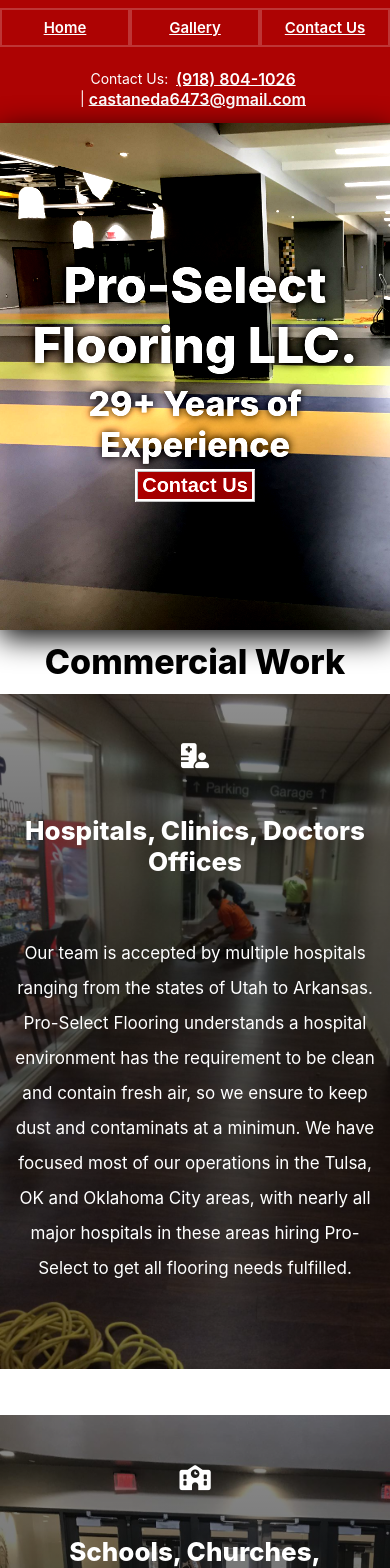
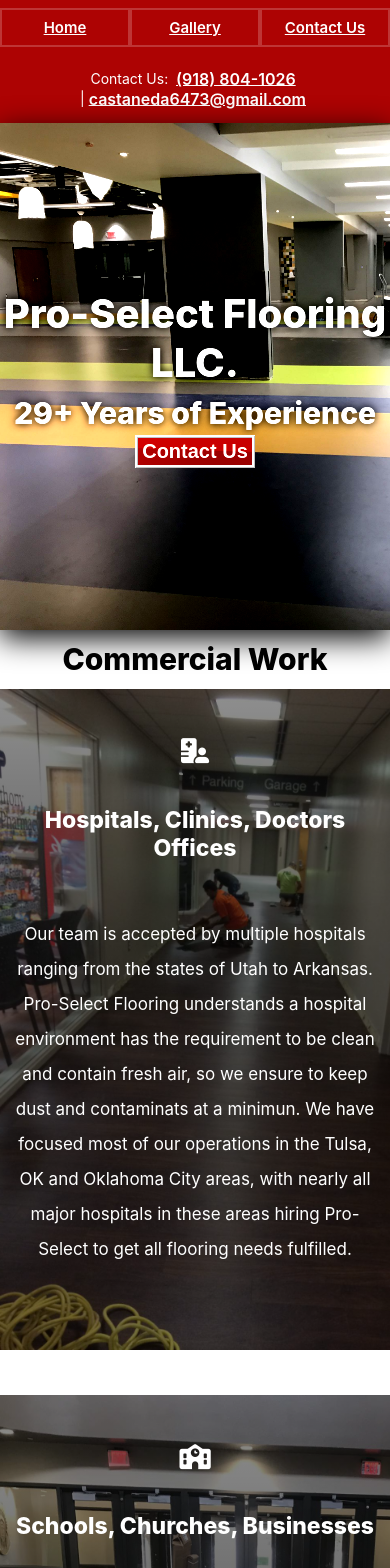
Before and after one commit to Perezented/PSF, a React (Create React App) app: page / in a window 390 px wide. Shown: the top 1568 px of the page. Built offline with nearby package versions, Linux system fonts and the light colour scheme.

Commit message:
Better font sizing for phones

```diff
--- a/src/styles/global.scss
+++ b/src/styles/global.scss
@@ -59,6 +59,29 @@ body {
       font-size: 1.4rem;
     }
   }
+  @media (max-width: $breakpoint-phone) {
+    h1 {
+      font-size: 4rem;
+    }
+    h2 {
+      font-size: 3rem;
+    }
+    h3 {
+      font-size: 2.6rem;
+    }
+    h4 {
+      font-size: 2.3rem;
+    }
+    h5 {
+      font-size: 2rem;
+    }
+    h6 {
+      font-size: 1.6rem;
+    }
+    p {
+      font-size: 1.4rem;
+    }
+  }
 }
 
 .App {
```
